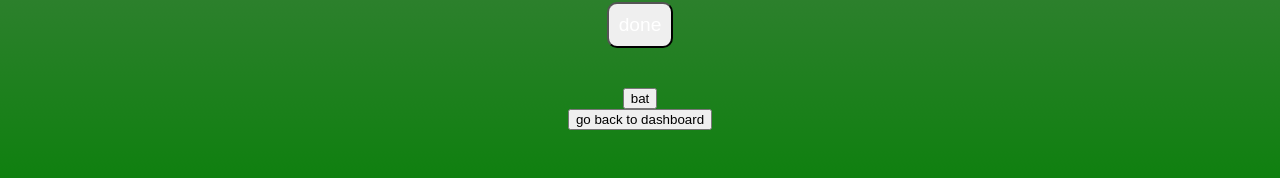
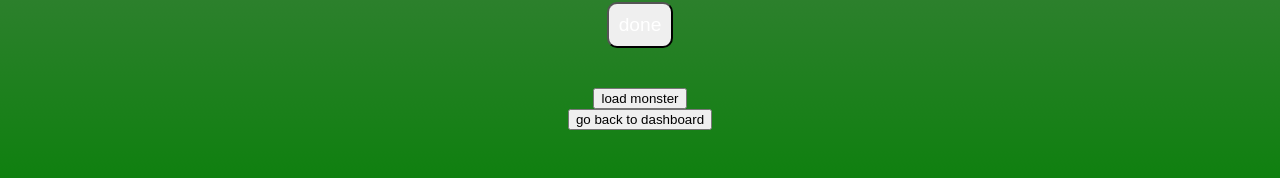
Before and after one commit to celocisneros/nightCore, a website: page public/battle.html in a window 1280 px wide. Shown: the part 525-703 px from the top of the page. Drawn offline with Linux system fonts and the light colour scheme; no server answers.

Commit message:
small fix to front end

```diff
--- a/public/battle.html
+++ b/public/battle.html
@@ -29,7 +29,7 @@
     <button>item</button>
     <button id="enemyTurnBtn">done</button>
 </div>
-<button onclick="loadMonster(bat)">bat</button>
+<button onclick="loadMonster()">load monster</button>
 <button onclick="window.location.href='dashboard.html'">go back to dashboard</button>
 
 <script>
```
